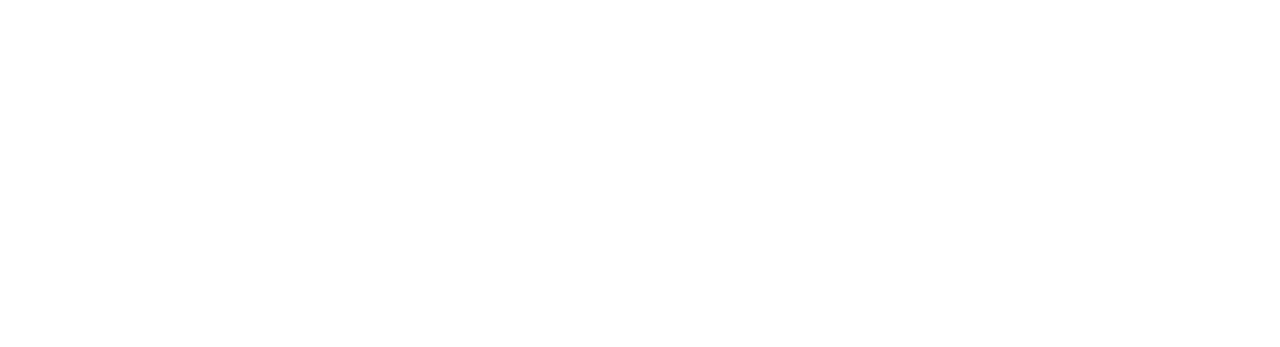
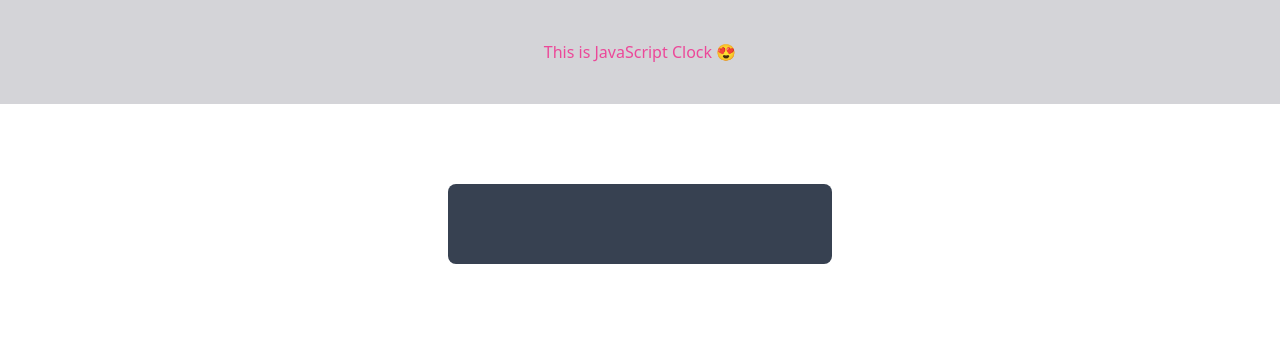
Before and after one commit to mandorakannu/JavaScript-Clock, a website built with Vite: page index.html in a window 1280 px wide. Built offline with nearby package versions, Linux system fonts and the light colour scheme.

Commit message:
Edit: Add Header and box for timer

```diff
--- a/index.html
+++ b/index.html
@@ -9,5 +9,16 @@
     <link rel="stylesheet" href="./assests/styles/style.css">
 </head>
 <body>
+    <div>
+        <div class="flex flex-col justify-center items-center mx-auto bg-zinc-300  my-auto">
+           <h1 class="py-10 text-pink-500">This is JavaScript Clock 😍</h1>
+        </div>
+    </div>
+    <div class="flex justify-center items-center">
+        <div class="flex justify-center items-center w-96 h-20 bg-gray-700 text-white my-20 rounded-lg">
+            <!-- Time Show Here -->
+        </div>
+    </div>
 </body>
+<script src="./assests/js/index.js"></script>
 </html>
```
Also changed, not shown: assests/js/index.js (added).
